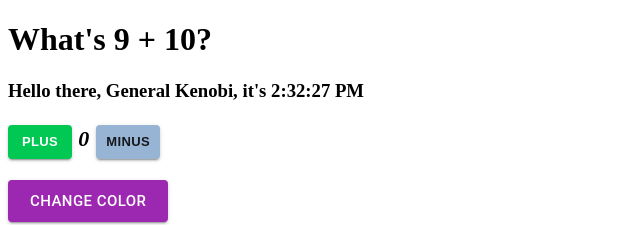
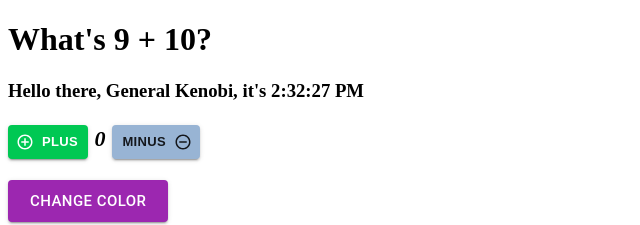
Before and after one commit to n0t-4m17h/n0t-4m17h.github.io, a React (Create React App) app: page / in a window 1280 px wide. Shown: the top 225 px of the page, without its empty margins (0-640 px from the left). Built offline with nearby package versions, Linux system fonts and the light colour scheme.

Commit message:
MUI study: transitions, styled...

```diff
--- a/package.json
+++ b/package.json
@@ -5,6 +5,7 @@
   "dependencies": {
     "@emotion/react": "^11.10.0",
     "@emotion/styled": "^11.10.0",
+    "@mui/icons-material": "^5.10.3",
     "@mui/material": "^5.10.2",
     "@testing-library/jest-dom": "^5.16.5",
     "@testing-library/react": "^13.3.0",
--- a/src/components/RandomStuff.js
+++ b/src/components/RandomStuff.js
@@ -1,13 +1,16 @@
 import React, {useState} from 'react'
 import Button from '@mui/material/Button';
+import { AddCircleOutline} from '@mui/icons-material';
+import RemoveCircleOutline from '@mui/icons-material/RemoveCircleOutline';
 
 import { ThemeProvider } from '@mui/material'; // read -> https://mui.com/material-ui/customization/theming/
 import { createTheme } from '@mui/material';
 import {Typography} from '@mui/material';
 import { green } from '@mui/material/colors';
+import { styled } from '@mui/material';
 
 
-// TYPOGRAPHY related
+// TYPOGRAPHY RELATED
 const { palette } = createTheme();
 const { augmentColor } = palette;
 const createColor = (mainColor) => augmentColor({color: {main: mainColor} });
@@ -45,19 +48,29 @@ const sampleTheme = createTheme({
         ceruleanBlue: createColor('#98B4D4'),
         greens: {
             main: green['A700'],
-            contrastText: '#FFF'
+            contrastText: '#FFF',
         },
         primary: {
             main: green[500],
         },
     },
-    transitions: {
-
-    }
 });
 
 
-
+// the applied MUI Button transforms (see how below) upon mouseEnter and reverts upon mouseLeave
+const HoverButton = styled(Button)(({ theme }) => ({
+    cursor: 'pointer',
+    backgroundColor: theme.palette.ceruleanBlue,
+    // This 'transition' section allows for smooth movement
+    transition: theme.transitions.create(['backgroundColor', 'transform'], {
+        duration: theme.transitions.duration.complex,
+    }),
+    '&:hover': {
+        backgroundColor: theme.palette.steelBlue.main,
+        transform: "scale(1.1)"
+        // transform: "scale(1.2, 1.1) translate(25%, -25%) rotateX(3.14rad) rotateY(3.14rad)"
+    }
+}));
 
 
 function CounterPlusMinus() {
@@ -66,7 +79,7 @@ function CounterPlusMinus() {
     return (
         // instead of a "<div> </div>", we can use a fragment ("<>...</>") here, since a div would just add to DOM's load.
         <ThemeProvider theme={sampleTheme}>
-            <Button size="small" color="greens" variant="contained"
+            <Button size="small" color="greens" variant="contained" startIcon={<AddCircleOutline />}
                 onClick={
                     () => {
                         setCounter((prevCount) => prevCount + 1);
@@ -79,27 +92,15 @@ function CounterPlusMinus() {
             {/* <big> {counter} </big> */}
             <Typography variant="caption"> {counter} </Typography>
 
-            <Button size="small" color="ceruleanBlue" variant="contained"
+            <HoverButton size="small" color="ceruleanBlue" variant="contained" endIcon={<RemoveCircleOutline />}
                 onClick={
                     () => {
                         setCounter((prevCount) => prevCount - 1);
                         console.log("decrementing ctr");
                     }
-                }
-                onMouseEnter={
-                    () => {
-                        // setCounter((prevCount) => prevCount = initCtr);
-                        // textTransform.apply(Scale(1))
-                        console.log("expanding up");
-                    }
-                }
-                onMouseLeave={
-                    () => {
-                        console.log("concaving back down");
-                    }
                 }>
                 MINUS
-            </Button>
+            </HoverButton>
         </ThemeProvider>
     );
 }
@@ -125,7 +126,7 @@ function ChangeColor() {
 function SearchBar() {
     return (
         <div className="search">
-            {/* You need a js/css file that holds Search's style, refer to https://www.youtube.com/watch?v=b9eMGE7QtTk&list=LL&index=15&t=3579s&ab_channel=JavaScriptMastery*/}
+            {/* You need a js file that holds Search's style, refer to https://www.youtube.com/watch?v=b9eMGE7QtTk&list=LL&index=15&t=3579s&ab_channel=JavaScriptMastery*/}
             <input placeholder='Name/Ticker symbol'
                 onChange={() => {}} />
             <img src={null} alt='Search'
```
Also changed, not shown: 1 other file (tests, documents, lock files or other folders).
